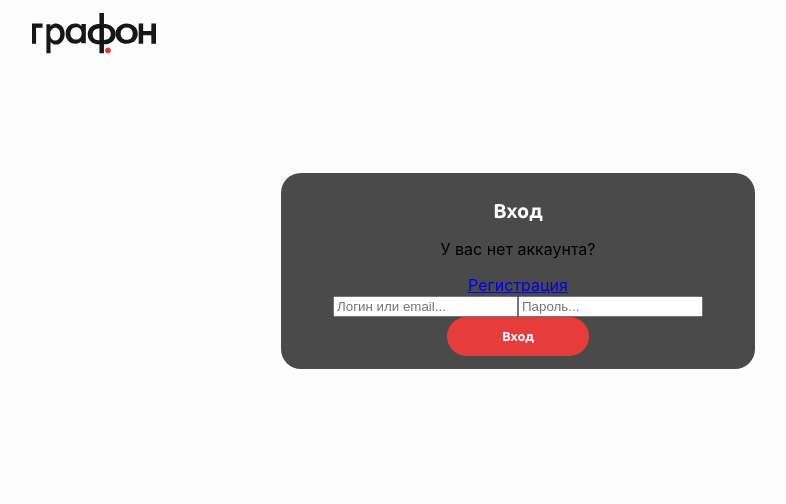
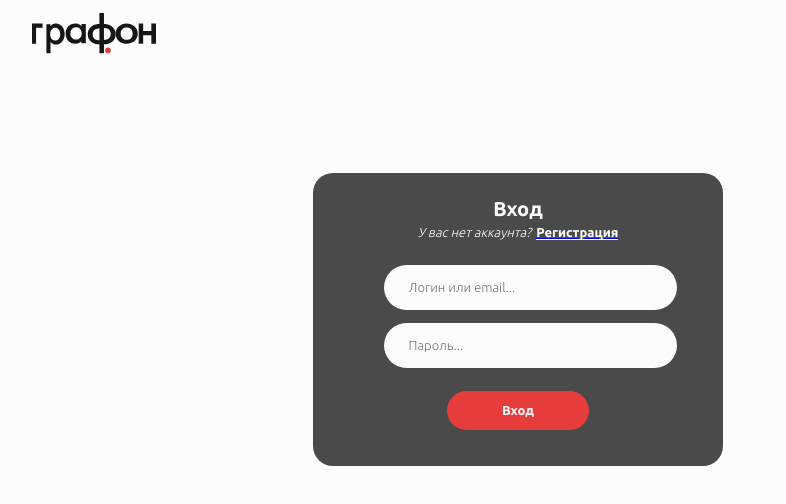
Before and after one commit to Kataiii/ConfiguratorFrontend, a React app: page /login in a window 1280 px wide. Shown: the top 504 px of the page, without its empty margins (122-908 px from the left). Built offline with nearby package versions, Linux system fonts and the light colour scheme.

Commit message:
add styles for form login

```diff
--- a/src/pages/LoginPage.tsx
+++ b/src/pages/LoginPage.tsx
@@ -5,7 +5,6 @@ const LoginPage = () => {
     return(
         <div>
             <FormLogin/>
-
         </div>
     );
 }
--- a/src/widgets/FormLogin.tsx
+++ b/src/widgets/FormLogin.tsx
@@ -7,15 +7,17 @@ const FormLogin = () => {
     return(
         <div className={styles.FormDiv}>
             <h1 className={styles.FormTitle}>Вход</h1>
-            <div>
-                <p>У вас нет аккаунта?</p>
-                <Link to={'/login/register'}>Регистрация</Link>
+            <div className={styles.FormDivWrapLink}>
+                <p className={styles.FormContent}>У вас нет аккаунта?</p>
+                <Link to={'/login/register'} >
+                  <p className={styles.FormLink}>Регистрация</p>
+                </Link>
             </div>
-            <div>
-                <input type='text' placeholder="Логин или email..."></input>
-                <input type='password' placeholder="Пароль..."></input>
+            <div className={styles.FormDivWrapInput}>
+                <input className={styles.FormInput} type='text' placeholder="Логин или email..."></input>
+                <input className={styles.FormInput} type='password' placeholder="Пароль..."></input>
             </div>
-            <div>
+            <div className={styles.FormDivWrapButton}>
                 <Button title="Вход" onClick={()=> {console.log("AAAAAAAAAAAAA")}}></Button>
             </div>
         </div>
--- a/src/widgets/css/Form.module.css
+++ b/src/widgets/css/Form.module.css
@@ -1,7 +1,7 @@
 .FormDiv{
     background: #4A4A4A;
     border-radius: 20px;
-    width: 35%;
+    width: 30%;
     margin: 8% auto;
     padding: 1%;
     text-align: center;
@@ -13,4 +13,60 @@
     font-weight: 700;
     font-size: 20px;
     color: #FCFCFC;
+    margin: 3% 0 0;
 }
+
+.FormDivWrapLink{
+    display: flex;
+    justify-content: center;
+    margin: 1% 0 3%;
+}
+
+.FormContent{
+    display: block;
+    font-family: 'Ubuntu';
+    font-style: italic;
+    font-weight: 300;
+    font-size: 13px;
+    color: #FCFCFC;
+    margin: 0 5px 0 0;
+
+}
+
+.FormLink{
+    display: block;
+    font-family: 'Ubuntu';
+    font-style: normal;
+    font-weight: 700;
+    font-size: 13px;
+    color: #FCFCFC;
+    text-decoration: none;
+    border-bottom: solid 1px #FCFCFC;
+    margin-top: 0;
+}
+
+.FormDivWrapInput{
+    width: 70%;
+    margin: 0 auto;
+}
+
+.FormInput{
+    display: block;
+    width: 100%;
+    background: #FCFCFC;
+    border-radius: 30px;
+    border: none;
+    font-family: 'Ubuntu';
+    font-style: normal;
+    font-weight: 300;
+    font-size: 13px;
+    line-height: 15px;
+    color: rgba(49, 49, 49, 0.5);
+    padding: 15px 0;
+    padding-left: 25px;
+    margin-bottom: 5%;
+}
+
+.FormDivWrapButton{
+    margin: 6% 0;
+}
```
